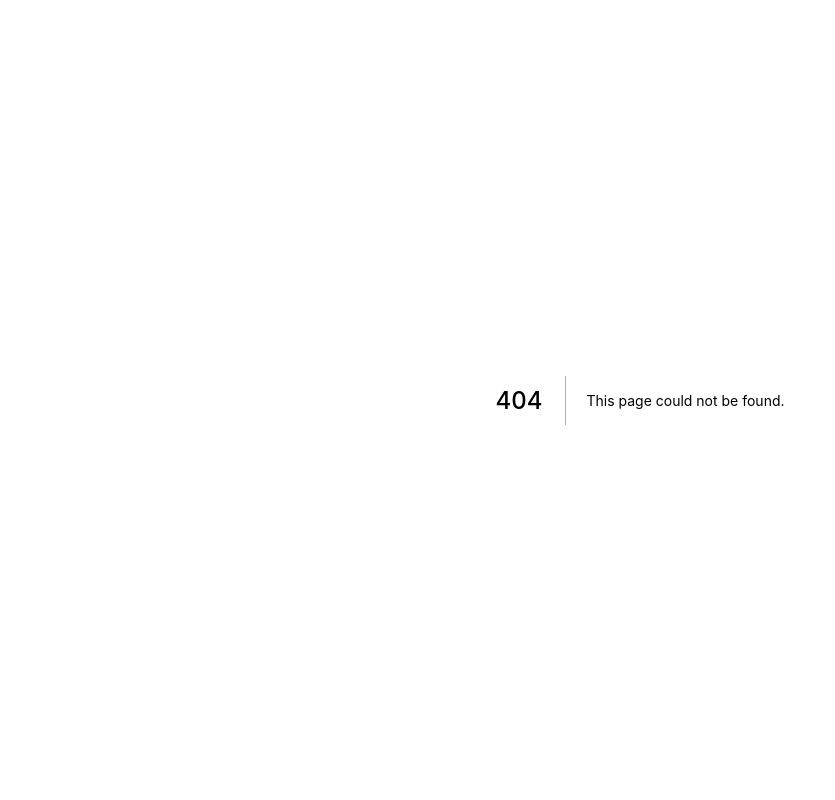
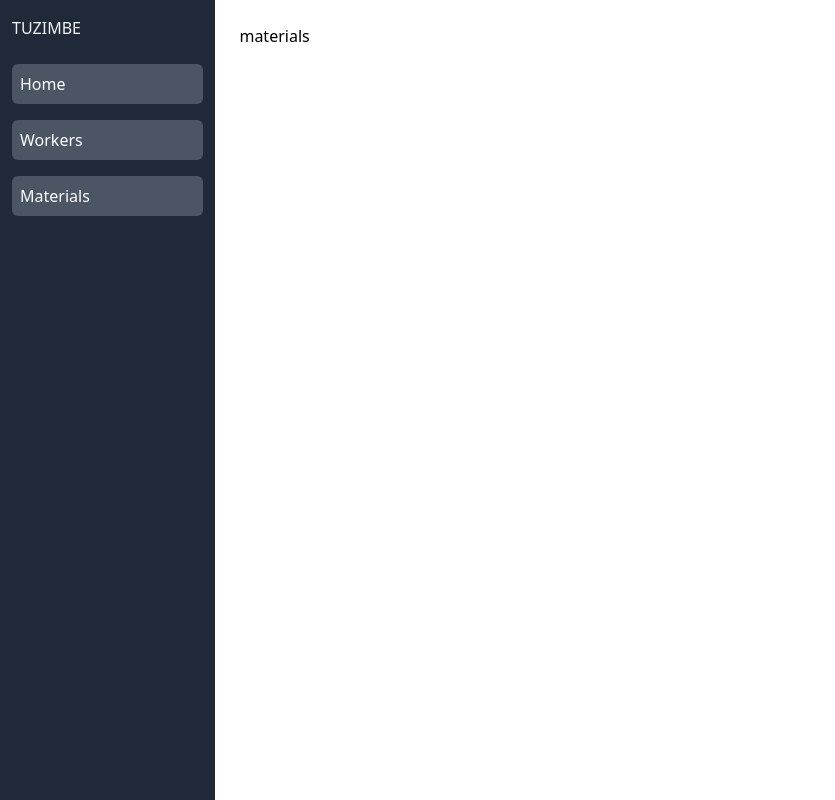
Before and after one commit to okumujustine/tuzimbe-frontend, a Next.js app: page /materials in a window 1280 px wide. Before the commit this address had no page. Shown: the whole page, without its empty margins (0-835 px from the left). Built offline with nearby package versions, Linux system fonts and the light colour scheme.

Commit message:
added materials page

```diff
--- a/components/wrappers/ClientWrapper.tsx
+++ b/components/wrappers/ClientWrapper.tsx
@@ -15,12 +15,19 @@ export default function ClientWrapper({ children }: Props) {
                         <li className="py-2">
                             <Link className="p-2" href="/">
                                 <a className="flex text-white p-2 bg-gray-600 rounded-md hover:bg-gray-700">
+                                    <span>Home</span>
+                                </a>
+                            </Link>
+                        </li>
+                        <li className="py-2">
+                            <Link href="/workers">
+                                <a className="flex text-white p-2 bg-gray-600 rounded-md hover:bg-gray-700">
                                     <span>Workers</span>
                                 </a>
                             </Link>
                         </li>
                         <li className="py-2">
-                            <Link href="/">
+                            <Link href="/materials">
                                 <a className="flex text-white p-2 bg-gray-600 rounded-md hover:bg-gray-700">
                                     <span>Materials</span>
                                 </a>
--- a/pages/index.tsx
+++ b/pages/index.tsx
@@ -1,10 +1,8 @@
 import type { NextPage } from 'next'
-import ReactModal from 'react-modal';
 
 import ClientWrapper from '../components/wrappers/ClientWrapper'
 
 const Home: NextPage = () => {
-  ReactModal.setAppElement('#modals')
   return (
     <ClientWrapper>
       <div>
--- /dev/null
+++ b/pages/materials.tsx
@@ -0,0 +1,12 @@
+import { NextPage } from "next"
+import ClientWrapper from "../components/wrappers/ClientWrapper"
+
+const MaterialsPage: NextPage = () => {
+    return <ClientWrapper>
+        <div>
+            <p>materials</p>
+        </div>
+    </ClientWrapper>
+}
+
+export default MaterialsPage
```
